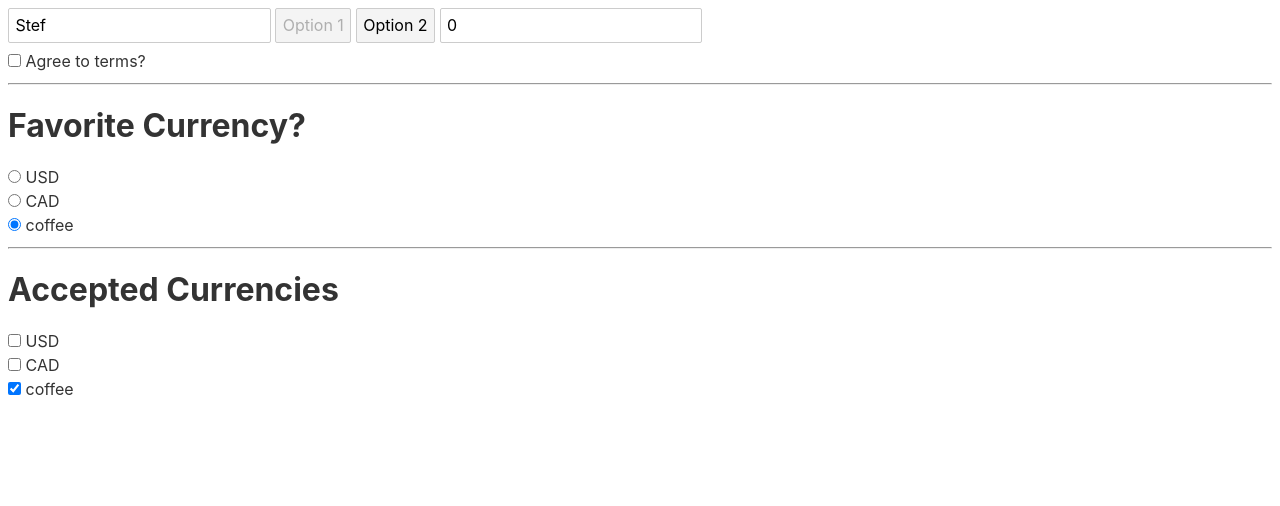
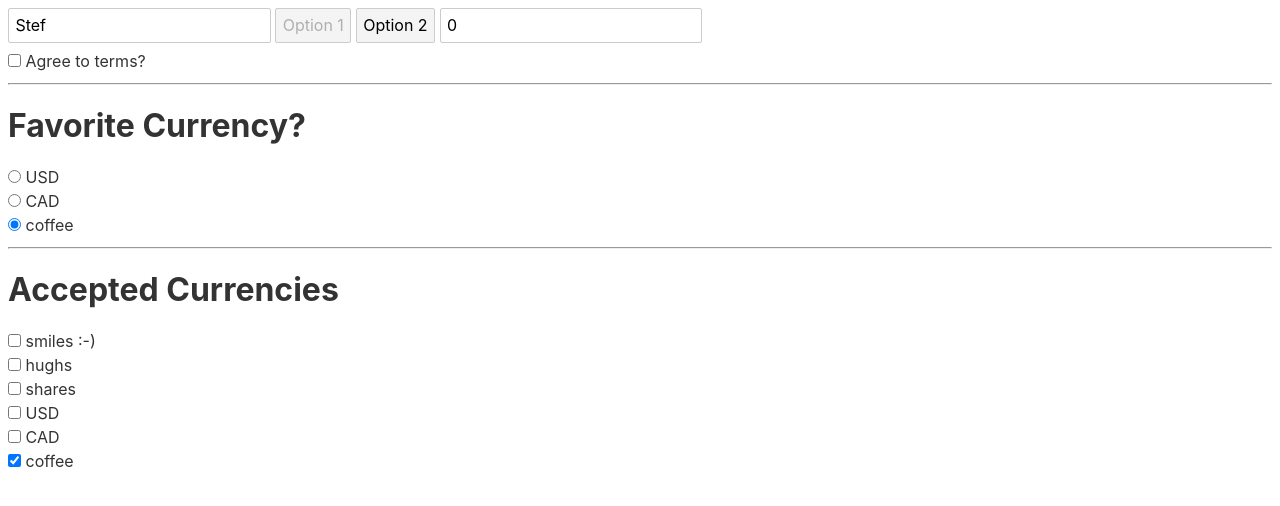
Before and after one commit to W3AI/max-svelte-forms, a Svelte app: page / in a window 1280 px wide. Shown: the top 506 px of the page. Built offline with nearby package versions, Linux system fonts and the light colour scheme.

Commit message:
added hughs, smiles and shares to currencies

```diff
--- a/src/App.svelte
+++ b/src/App.svelte
@@ -7,7 +7,7 @@
   let selectedOption = 1;
   let agreed;
   let favCurrency = "Tims";
-  let acceptedCurrencies = "Tims";
+  let acceptedCurrencies = ["Tims"];
 
   $: console.log(val);
   $: console.log(selectedOption);
@@ -59,6 +59,30 @@
 <hr />
 <h1>Accepted Currencies</h1>
 <label>
+  <input
+    type="checkbox"
+    name="accepted"
+    value="Smiles"
+    bind:group={acceptedCurrencies} />
+  smiles :-)
+</label>
+<label>
+  <input
+    type="checkbox"
+    name="accepted"
+    value="Hughs"
+    bind:group={acceptedCurrencies} />
+  hughs
+</label>
+<label>
+  <input
+    type="checkbox"
+    name="accepted"
+    value="Shares"
+    bind:group={acceptedCurrencies} />
+  shares
+</label>
+<label>
   <input type="checkbox" name="accepted" value="USD" bind:group={acceptedCurrencies} />
   USD
 </label>
```
